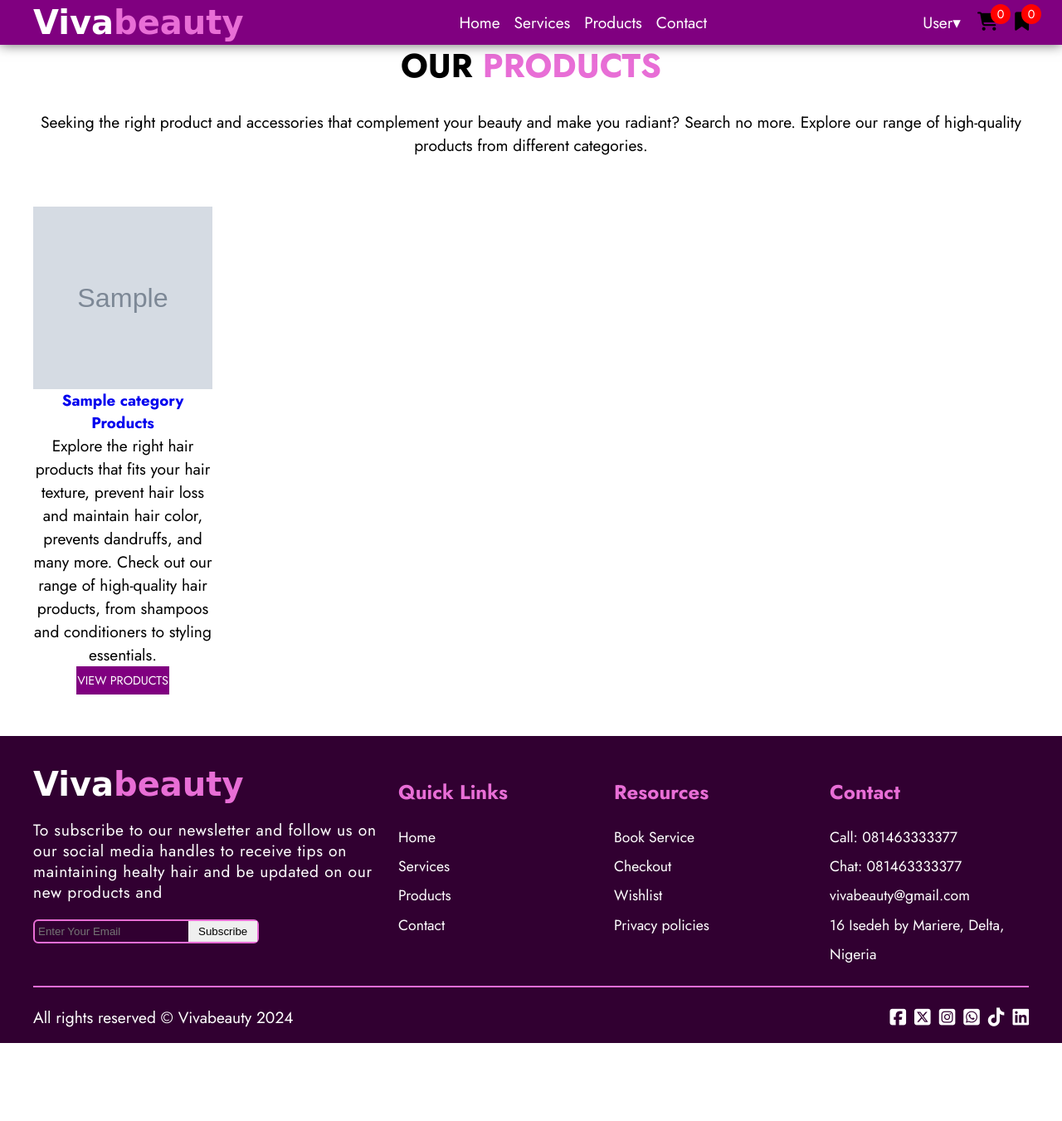
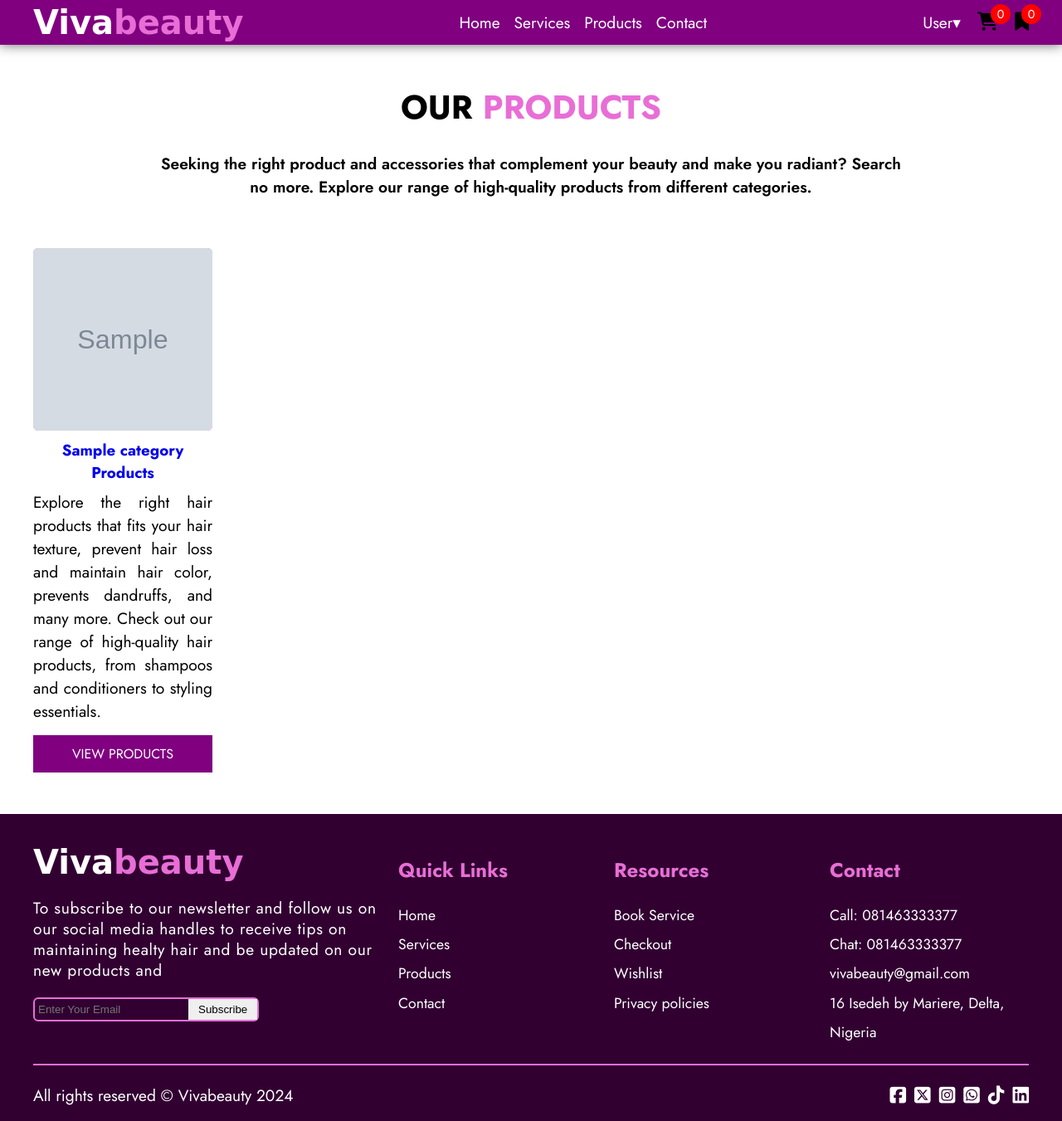
Before and after one commit to Judechuks/vivabeauty, a Django app: page /categories/ in a window 1280 px wide. Shown: the whole page at 83% size. Before the commit the page ends 1257 px from the top, so only its background shows below. Run offline with Django 5.2, Linux system fonts and the light colour scheme; tables that the repository leaves empty hold one stand-in row (values such as "Sample post"); grey boxes marked "Sample" are stand-in pictures; some web fonts are replaced.

Commit message:
section message and products styles

```diff
--- a/app/static/app/css/style.css
+++ b/app/static/app/css/style.css
@@ -297,7 +297,17 @@
 }
 
 /*====== Products =======*/
+.section-top-padding {
+  padding-top: 100px;
+}
 #products {
+  text-align: center;
+}
+.section-intro {
+  margin-bottom: 60px;
+  font-weight: 600;
+  max-width: 900px;
+  margin-inline: auto;
   text-align: center;
 }
 .product-container {
@@ -329,51 +339,33 @@
   }
 }
 
-#products .section-intro {
-  margin-bottom: 60px;
-}
 #products .card-img-container {
   border-radius: var(--radius);
   background: var(--pink-clr);
+  overflow: hidden;
+  margin-bottom: 10px;
 }
 #products .card img {
   width: 100%;
   height: 220px;
   display: block;
 }
-#products .card .price-container {
-  display: flex;
-  justify-content: space-between;
-  align-items: center;
-}
-#products .card .price {
-  margin-block: 10px;
-}
-#products .card i {
-  font-size: 1.2rem;
-  cursor: pointer;
+#products .card .link {
+  color: var(--dark-purple-clr);
+  text-transform: capitalize;
   transition: var(--transition-duration);
 }
-#products .card i:hover {
-  color: red;
+#products a:hover {
+  color: var(--purple-clr);
 }
-#products .card .btn-container {
-  display: flex;
-  gap: 10px;
+#products .product-desc {
+  text-align: justify;
+  margin-top: 8px;
 }
 #products .card .btn {
-  padding-block: 6px;
-  padding-inline: 0;
-  font-size: 0.9rem;
-}
-#products .btn-outline:hover {
-  color: var(--purple-clr);
-}
-#products .card .btn:first-child {
-  flex-basis: 30%;
-}
-#products .card .btn:last-child {
-  flex-basis: 70%;
+  margin-top: 15px;
+  display: block;
+  text-align: center;
 }
 #products > .btn {
   margin-top: 30px;
```
